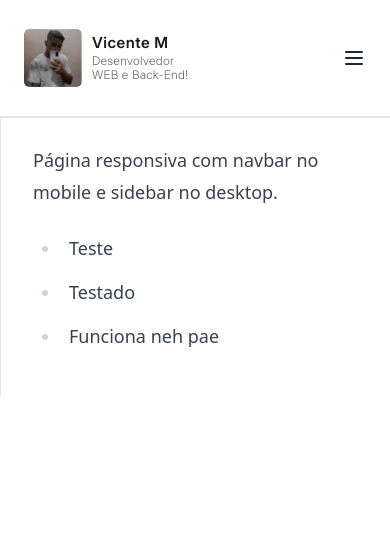
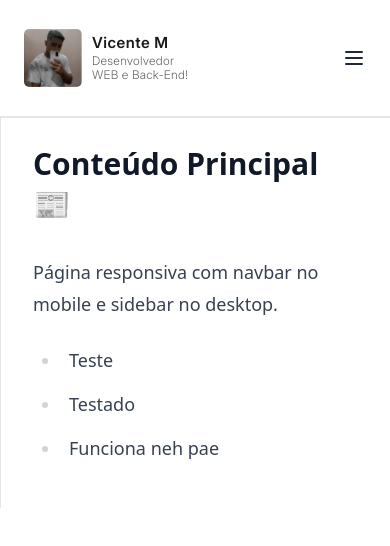
Before and after one commit to vincmp/vincmp-portfolio, a Next.js app: page /projetos/teste in a window 390 px wide. Shown: the top 546 px of the page. Built offline with nearby package versions, Linux system fonts and the light colour scheme.

Commit message:
023 - Lol fixed responsive PageLayout with NavBar on mobile devices

```diff
--- a/src/components/PageLayout/Layout.tsx
+++ b/src/components/PageLayout/Layout.tsx
@@ -6,7 +6,7 @@
 
 export default function Layout({ children }: LayoutProps) {
   return (
-    <main className="min-h-screen bg-white pt-26 lg:pt-0 lg:pl-80">
+    <main className="min-h-screen bg-white pt-28 lg:pt-0 lg:pl-80">
       <ResponsiveNav />
       <div className="p-8 border-l border-[#E6E6E6]">{children}</div>
     </main>
```
